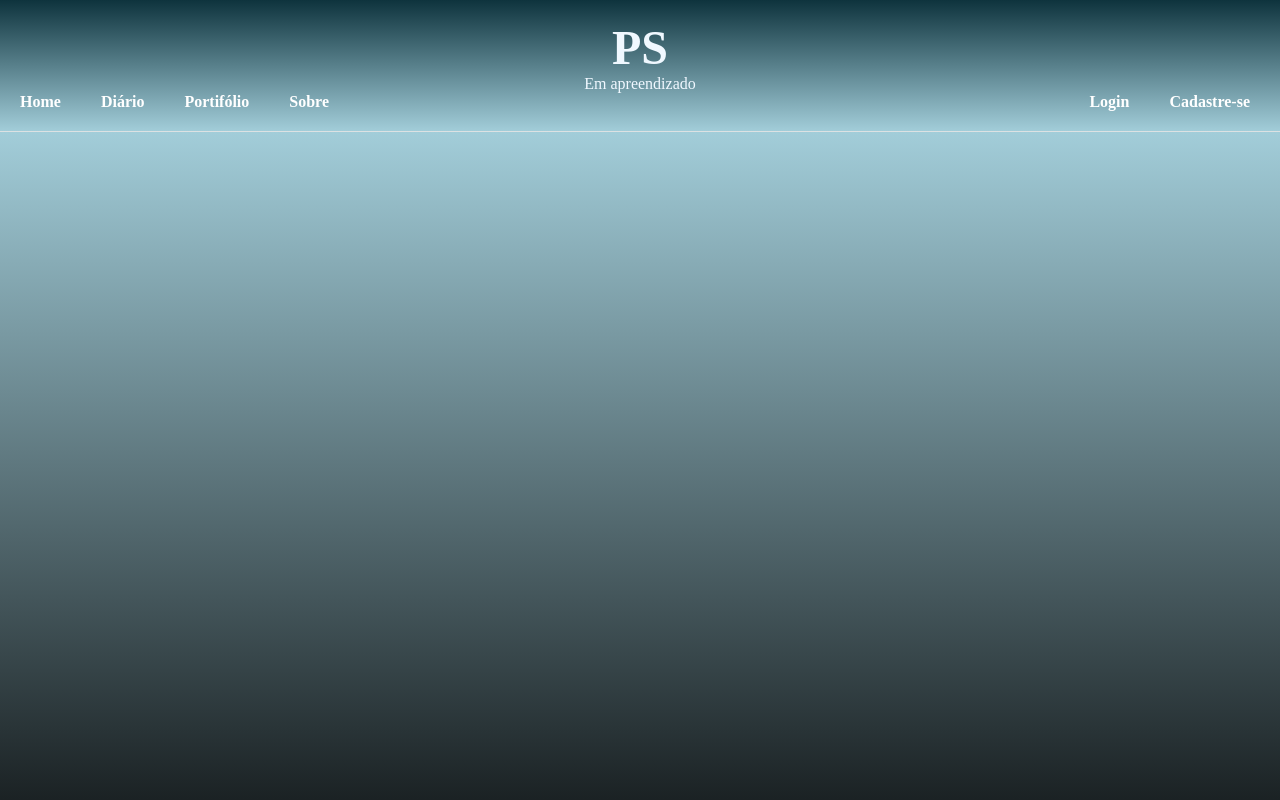
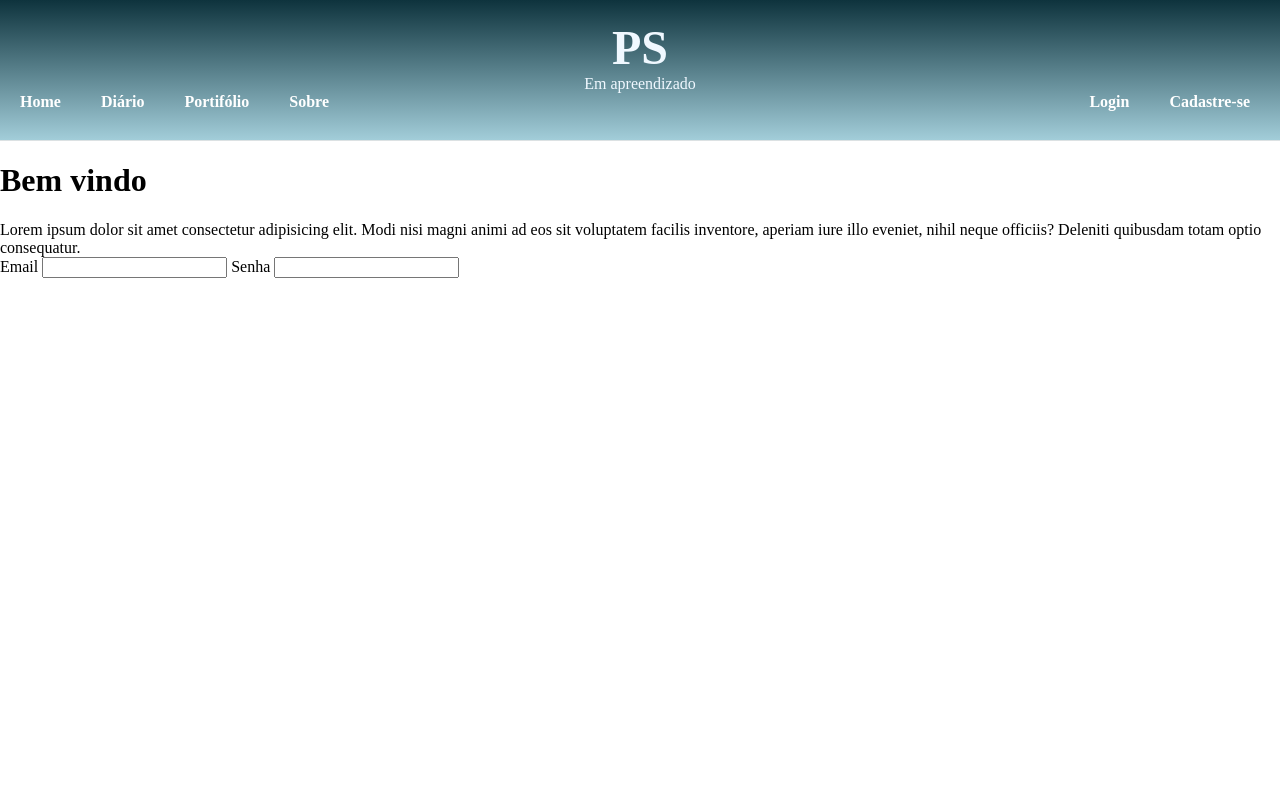
Before and after one commit to Pssiqueira/PROJETOS-HTML-E-CSS, a plain HTML site: page formulario-responsivo/index.html in a window 1280 px wide. Shown: the top 800 px of the page. Drawn offline with Linux system fonts and the light colour scheme; a web font is replaced by a local one.

Commit message:
att form

```diff
--- a/formulario-responsivo/index.html
+++ b/formulario-responsivo/index.html
@@ -27,7 +27,18 @@
         </div>
     </header>
     <main>
-
+        <div>
+            <h1>Bem vindo</h1>
+            <p>Lorem ipsum dolor sit amet consectetur adipisicing elit. Modi nisi magni animi ad eos sit voluptatem facilis inventore, aperiam iure illo eveniet, nihil neque officiis? Deleniti quibusdam totam optio consequatur.</p>
+        </div>
+        <div>
+            <form action="">
+                <label for="mail">Email</label>
+                <input type="email" id="mail">
+                <label for="pass">Senha</label>
+                <input type="password">
+            </form>
+        </div>
     </main>
  </body>
  </html>
--- a/formulario-responsivo/style.css
+++ b/formulario-responsivo/style.css
@@ -8,13 +8,14 @@
     --cor5: #2B9EBD;
 }
 body, html{
+    width: 100vw;
+    height: 100vh;
     margin: 0;
     padding: 0;
-    width: 100vw;
-    height: 100vh;
 }
 header{
-    width: 100%;
+    width: 100vw;
+    height: 100px;
     padding: 20px 0px 20px 0px;
     background-image: linear-gradient(to top, var(--cor2), var(--cor1));
     border-bottom: 1px solid rgba(255, 255, 255, 0.856);
@@ -51,7 +52,7 @@ div > #nav2{
     justify-content: space-between;
 }
 main{
-    width: 100%;
+    width: 100vw;
     height: 100%;
-    background-image: linear-gradient(to top, black, var(--cor2));
+
 }
```
